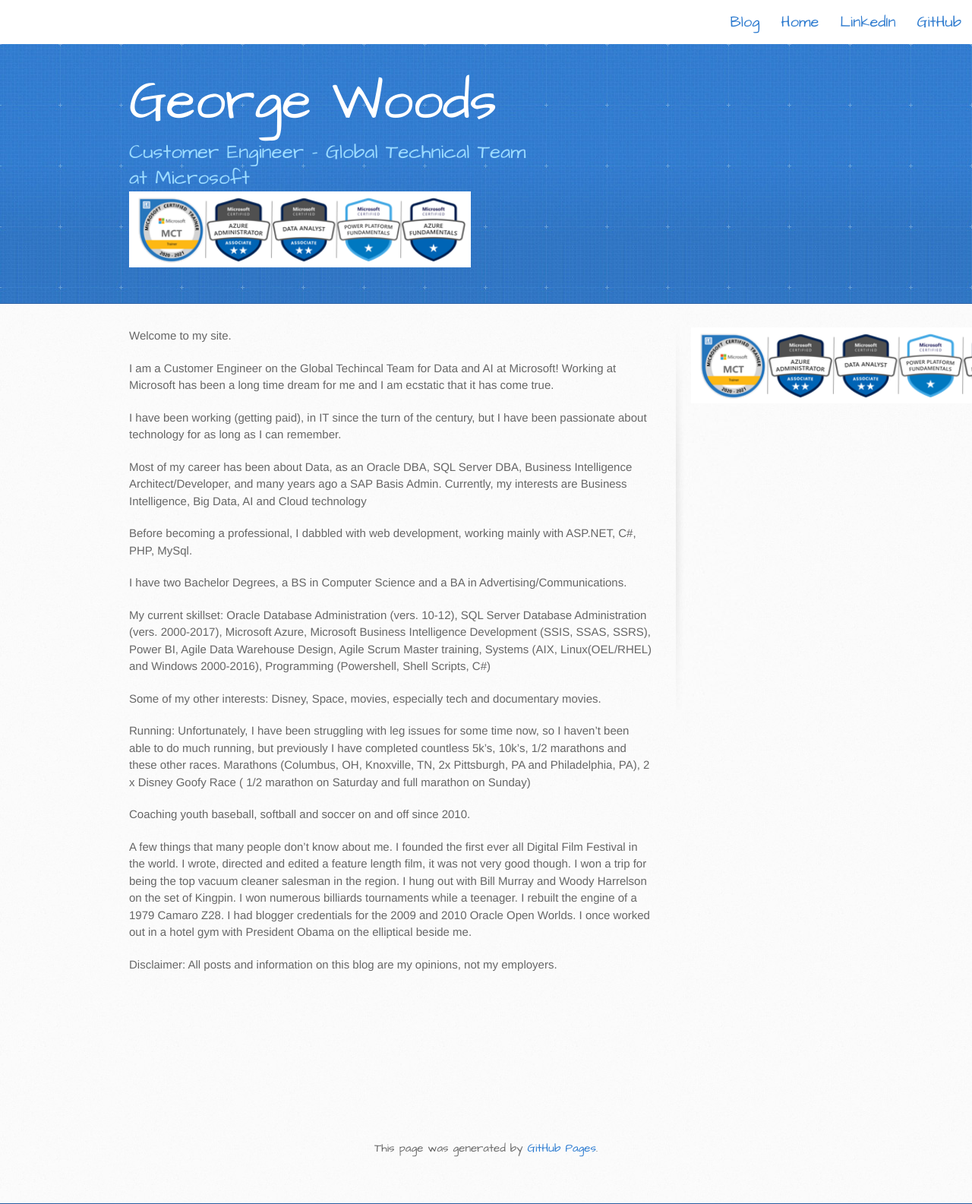
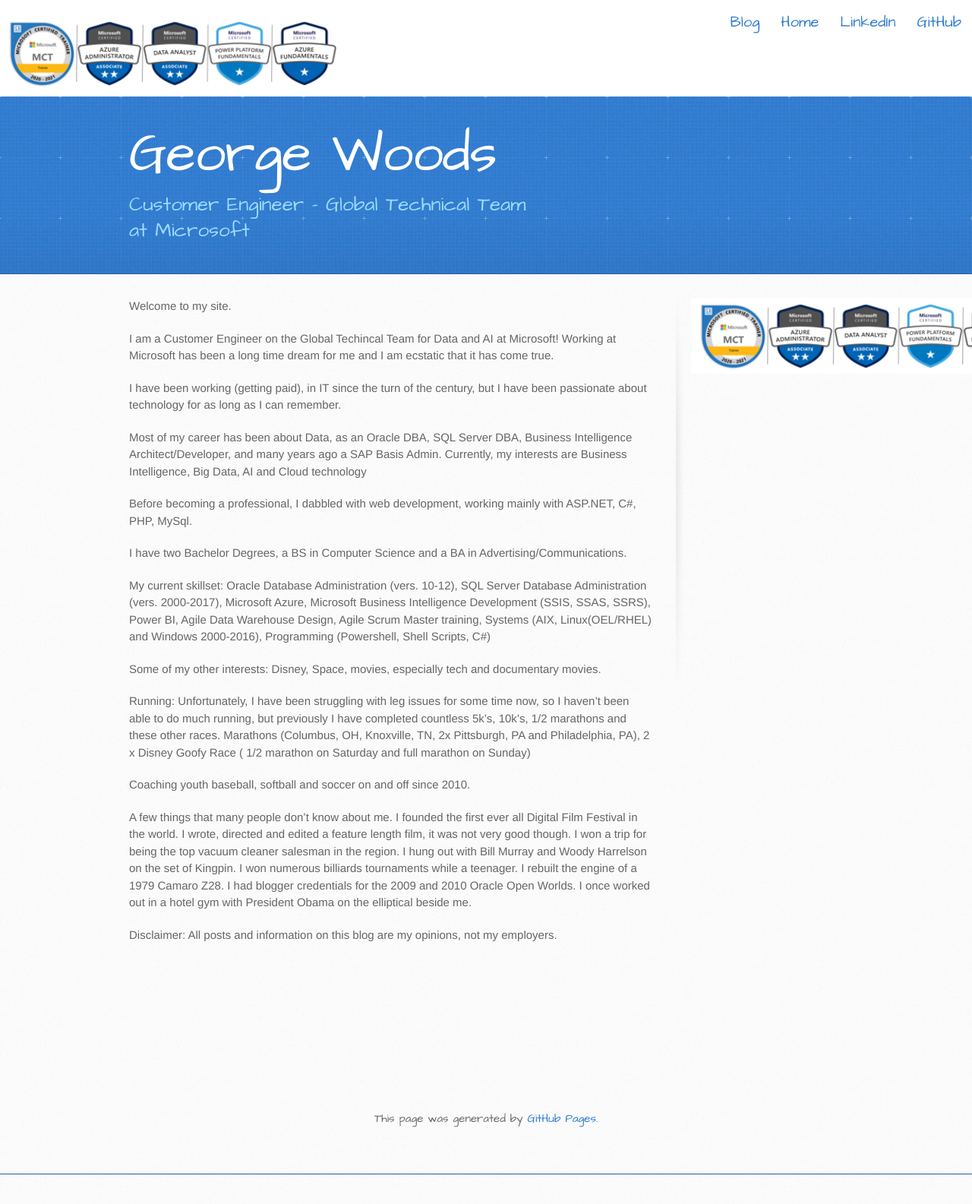
Before and after one commit to gvwoods/gvwoods.github.io, a Jekyll site: the page built from index.md, in a window 1280 px wide. Shown: the whole page at 76% size. Built offline with Jekyll 4.4.1, drawn with Linux system fonts in a browser that asks for light colours; our own code applies the rules of GitHub Pages for plain Markdown files; after the commit the page ends 1546 px from its top, so only the background shows below that.

Commit message:
Update default.html

```diff
--- a/_layouts/default.html
+++ b/_layouts/default.html
@@ -22,12 +22,13 @@
          <a href="https://www.linkedin.com/in/gvwoods/">LinkedIn</a>
            <a href="https://gvwoods.github.io/">Home</a>
        <a href="https://gvwoods.github.io/blog">Blog</a> </p>
+       <img src="images/certsweb.png" alt="test" width="450" height="100">
   </div>
     <header>
       <div class="inner">
         <h1>  {{ site.name }} </h1>
         <h2>Customer Engineer - Global Technical Team at Microsoft</h2>
-        <img src="images/certsweb.png" alt="test" float="right" width="450" height="100">
+
        </div>
     </header>
 
```
